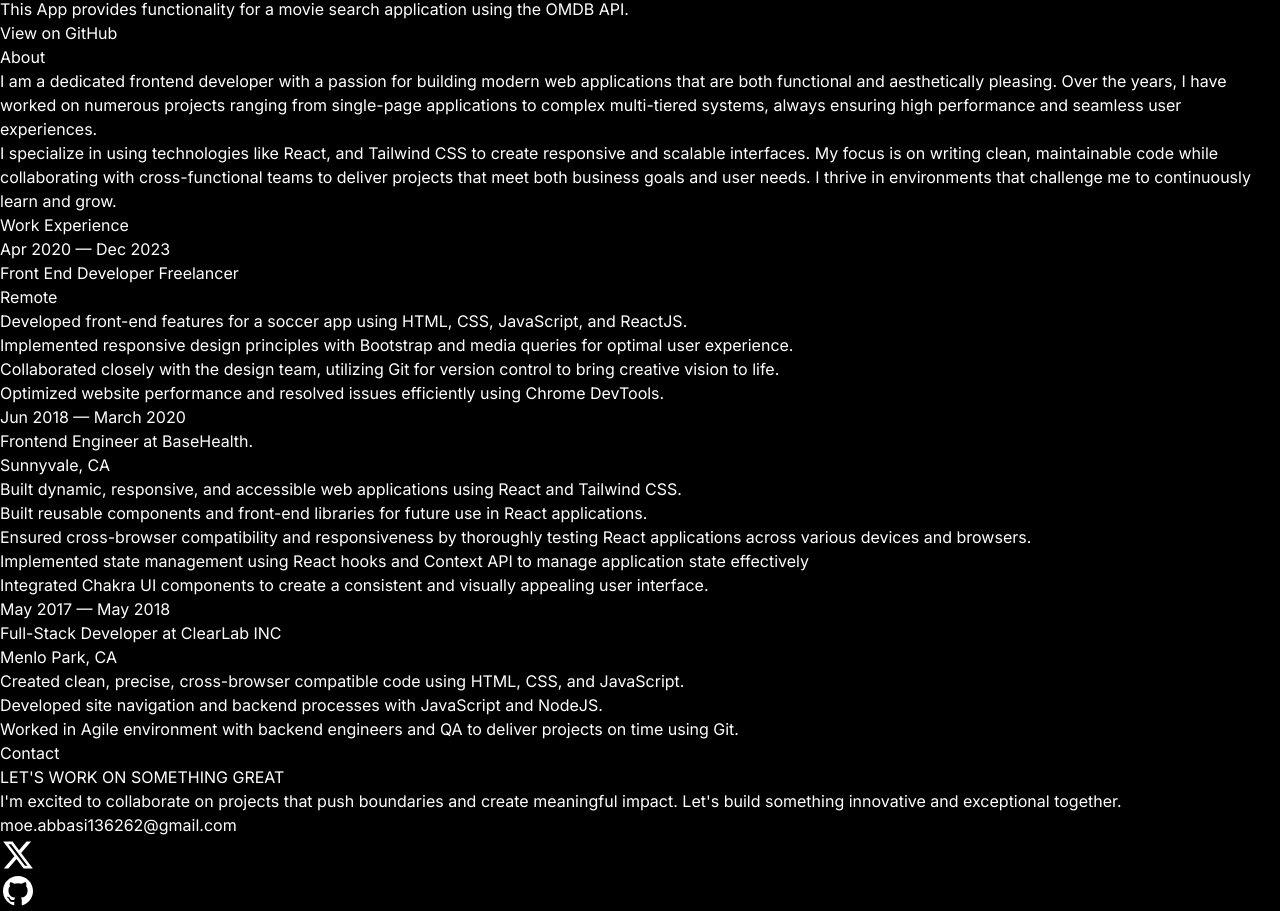
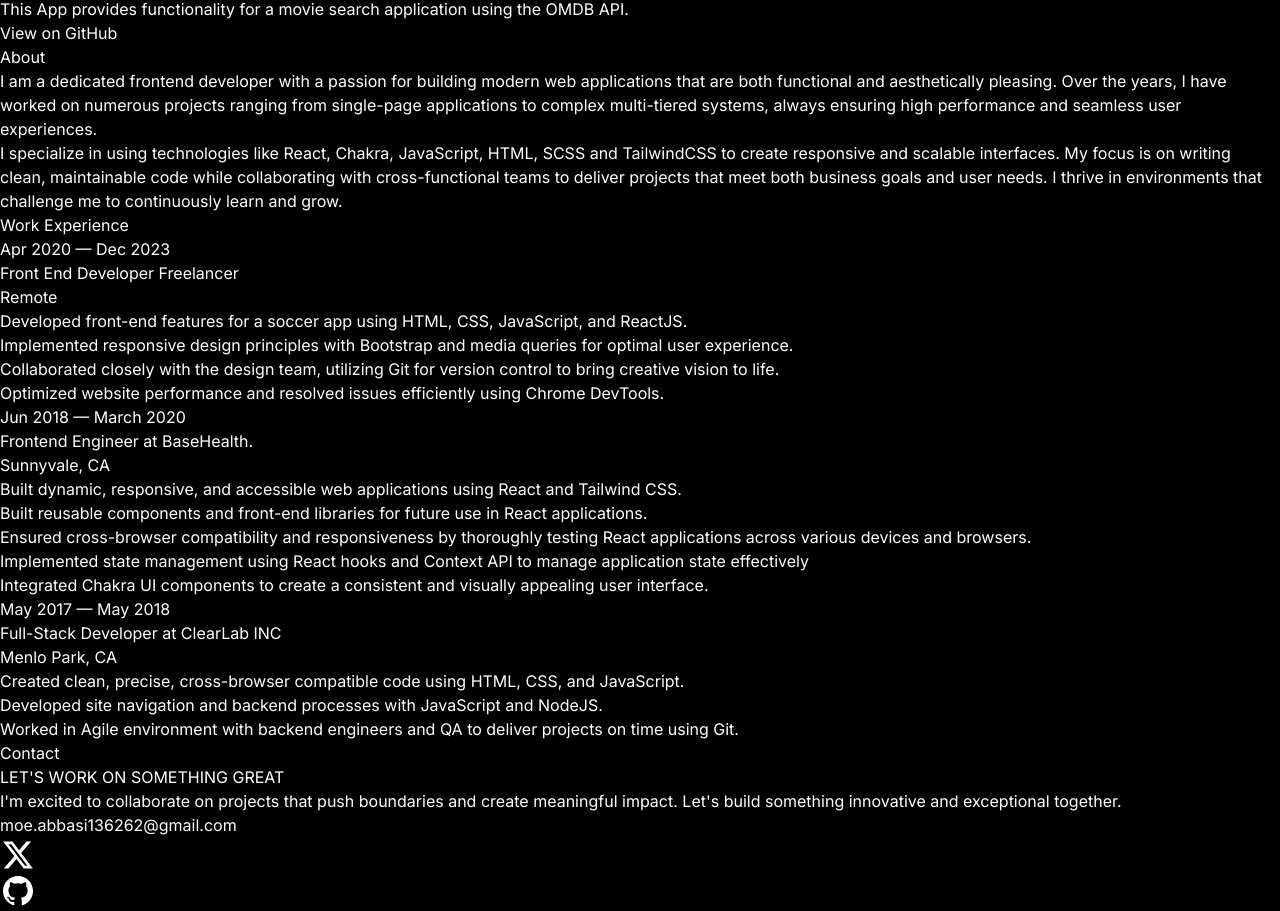
Before and after one commit to Moe1362/pro-portfolio, a React (Vite) app: page / in a window 1280 px wide. Shown: the part 4790-5701 px from the top of the page. Built offline with nearby package versions, Linux system fonts and the light colour scheme.

Commit message:
change something in About section

```diff
--- a/src/constants/index.js
+++ b/src/constants/index.js
@@ -62,7 +62,7 @@ export const PROJECTS = [
 export const ABOUT_CONTENT = {
   paragraphs: [
     "I am a dedicated frontend developer with a passion for building modern web applications that are both functional and aesthetically pleasing. Over the years, I have worked on numerous projects ranging from single-page applications to complex multi-tiered systems, always ensuring high performance and seamless user experiences.",
-    "I specialize in using technologies like React, and Tailwind CSS to create responsive and scalable interfaces. My focus is on writing clean, maintainable code while collaborating with cross-functional teams to deliver projects that meet both business goals and user needs. I thrive in environments that challenge me to continuously learn and grow.",
+    "I specialize in using technologies like React, Chakra, JavaScript, HTML, SCSS and TailwindCSS to create responsive and scalable interfaces. My focus is on writing clean, maintainable code while collaborating with cross-functional teams to deliver projects that meet both business goals and user needs. I thrive in environments that challenge me to continuously learn and grow.",
   ],
 };
 
```
